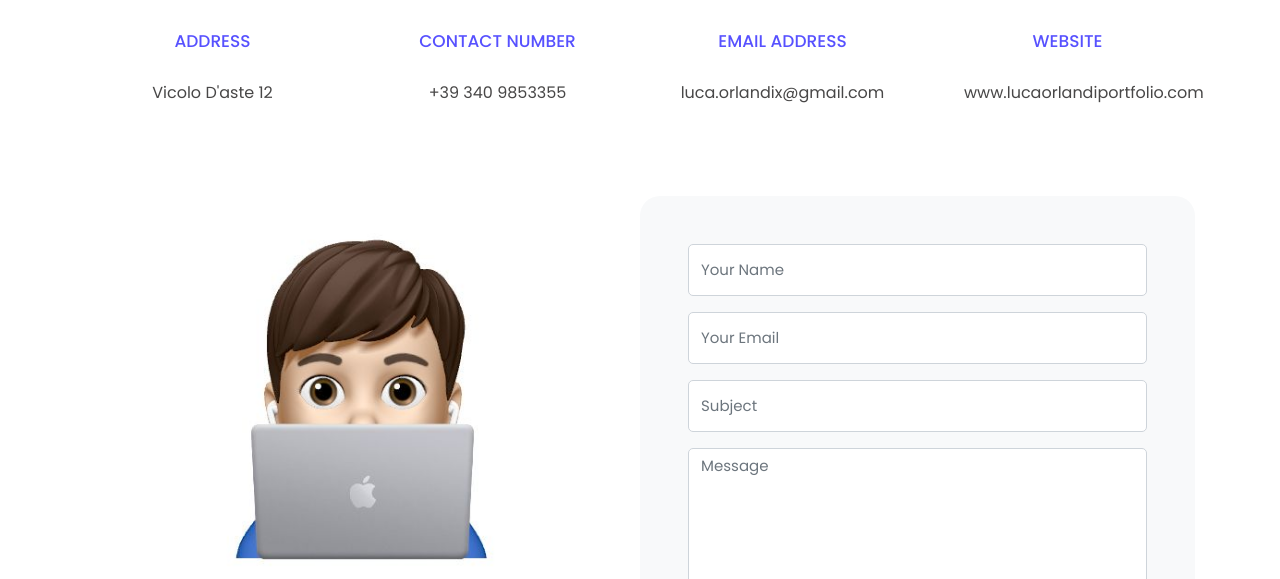
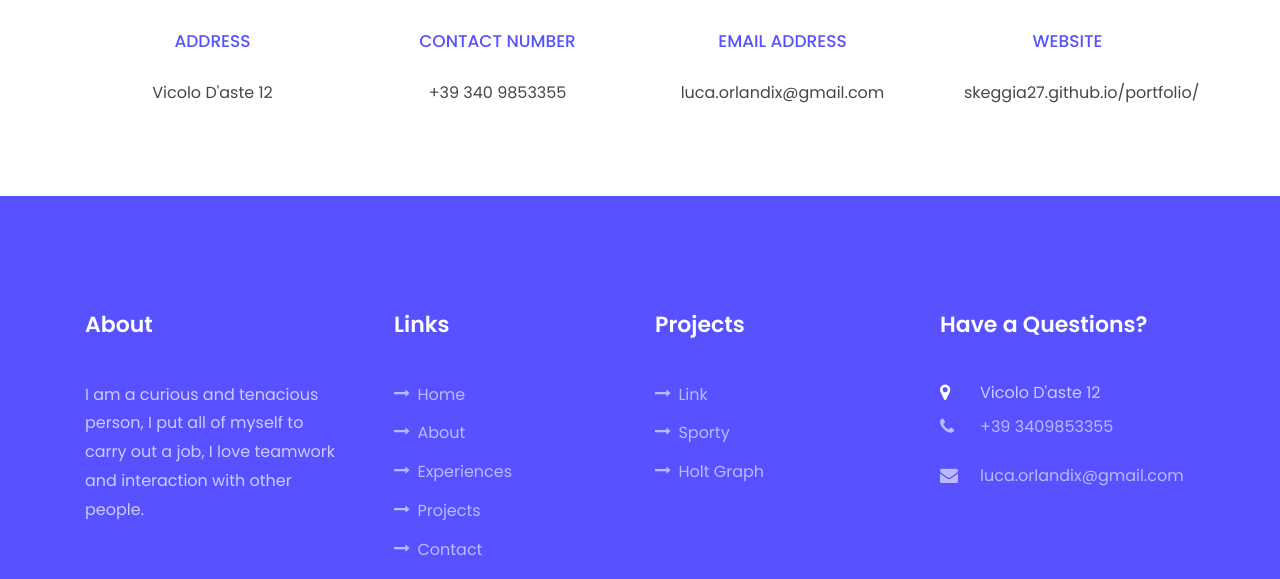
Before and after one commit to SKEGGIA27/portfolio, a plain HTML site: page index.html in a window 1280 px wide. Shown: the part 6341-6920 px from the top of the page. Drawn offline with Linux system fonts and the light colour scheme; files whose address does not match are found by name.

Commit message:
Upload 3

```diff
--- a/index.html
+++ b/index.html
@@ -462,11 +462,12 @@
           			<span class="icon-globe"></span>
           		</div>
           		<h3 class="mb-4">Website</h3>
-	            <p><a href="https://www.lucaorlandiportfolio.com/"></a>www.lucaorlandiportfolio.com</a></p>
+	            <p><a href="https://www.lucaorlandiportfolio.com/"></a>skeggia27.github.io/portfolio/</a></p>
 	          </div>
           </div>
         </div>
 
+		<!--
         <div class="row no-gutters block-9">
           <div class="col-md-6 order-md-last d-flex">
             <form action="#" class="bg-light p-4 p-md-5 contact-form">
@@ -492,7 +493,7 @@
           <div class="col-md-6 d-flex">
           	<div class="img" style="background-image: url(images/contact_me.jpeg);"></div>
           </div>
-        </div>
+        </div>-->
       </div>
     </section>
 
```
Also changed, not shown: holt.html (line endings or trailing spaces).
